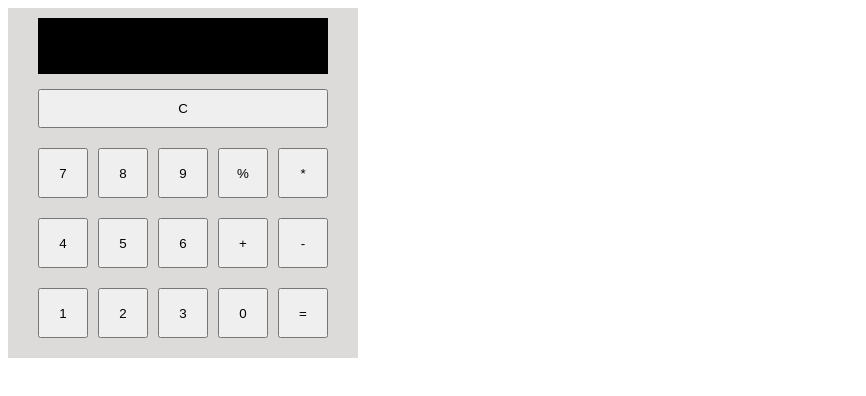
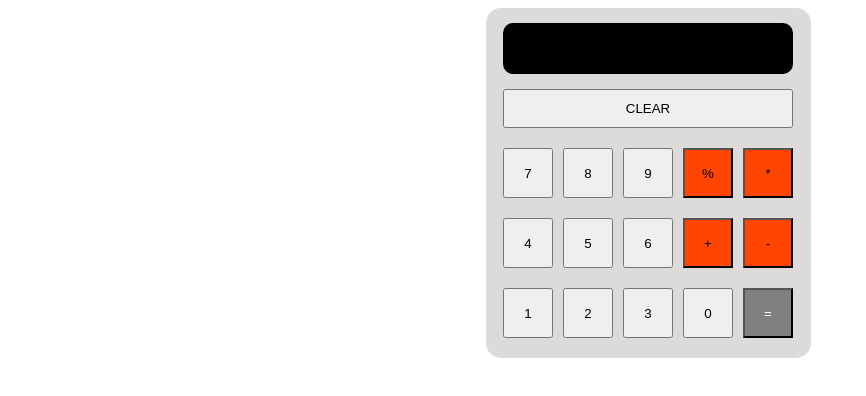
Before and after one commit to plasticcupcrew/calculator, a plain HTML site: page index.html in a window 1280 px wide. Shown: the whole page, without its empty margins (0-866 px from the left). Drawn offline with Linux system fonts and the light colour scheme.

Commit message:
Update styling
Change colors of operator buttons and equals button.
Add reounded edges to calculator and to it's display.
Spell out "clear" on clear button.

```diff
--- a/index.html
+++ b/index.html
@@ -8,7 +8,7 @@
 <Body>
     <div class = "container">
         <div id = "display"></div>
-        <button id = "clear-button">C</button>
+        <button id = "clear-button">CLEAR</button>
         <div id = "button-container">
             <div class = "column" id = "column1">
                 <button class = "number" id = "7">7</button>
--- a/script.js
+++ b/script.js
@@ -77,7 +77,7 @@ for (let i = 0; i < opButtons.length; i++) {
             lastPressed = 'op';
             displayText = num1 + ' ' + op + num2;
             if (divideByZero === true) {
-                displayText = "Whoops! Can't divide by zero!";
+                displayText = "% zero no no!!";
                 num1 = '';
                 num2 = '';
                 op = '';
@@ -111,7 +111,7 @@ equalsButton.addEventListener('click', () => {
             op = '';
             lastPressed = 'equals';
         } else {
-            displayText = "Whoops! Can't divide by zero!"
+            displayText = "% zero no no!!"
             num1 = '';
             num2 = ''
             op = '';
--- a/styles.css
+++ b/styles.css
@@ -1,10 +1,19 @@
+body {
+    display: flex;
+    justify-content: center;
+    align-items: center;
+    height: 100%;
+    width: 100%;
+}
+
 .container {
     display: flex;
     flex-direction: column;
     justify-content: center;
+    border-radius: 15px;
     align-items: center;
     background-color: rgb(221, 218, 218);
-    width: 350px;
+    width: 325px;
     height: 350px;
     justify-content: space-between;
 }
@@ -19,10 +28,11 @@
     background-color: black;
     color: white;
     width: 290px;
-    margin-top: 10px;
+    margin-top: 15px;
     height: 100px;
     font-size: 30px;
     text-align: center;
+    border-radius: 10px;
 }
 
 #clear-button {
@@ -32,6 +42,15 @@
 #button-container {
     display: flex;
     padding: 15px;
+}
+
+#equals {
+    background-color: gray;
+    color: white;
+}
+
+.op {
+    background-color: orangered;
 }
 
 button {
```
